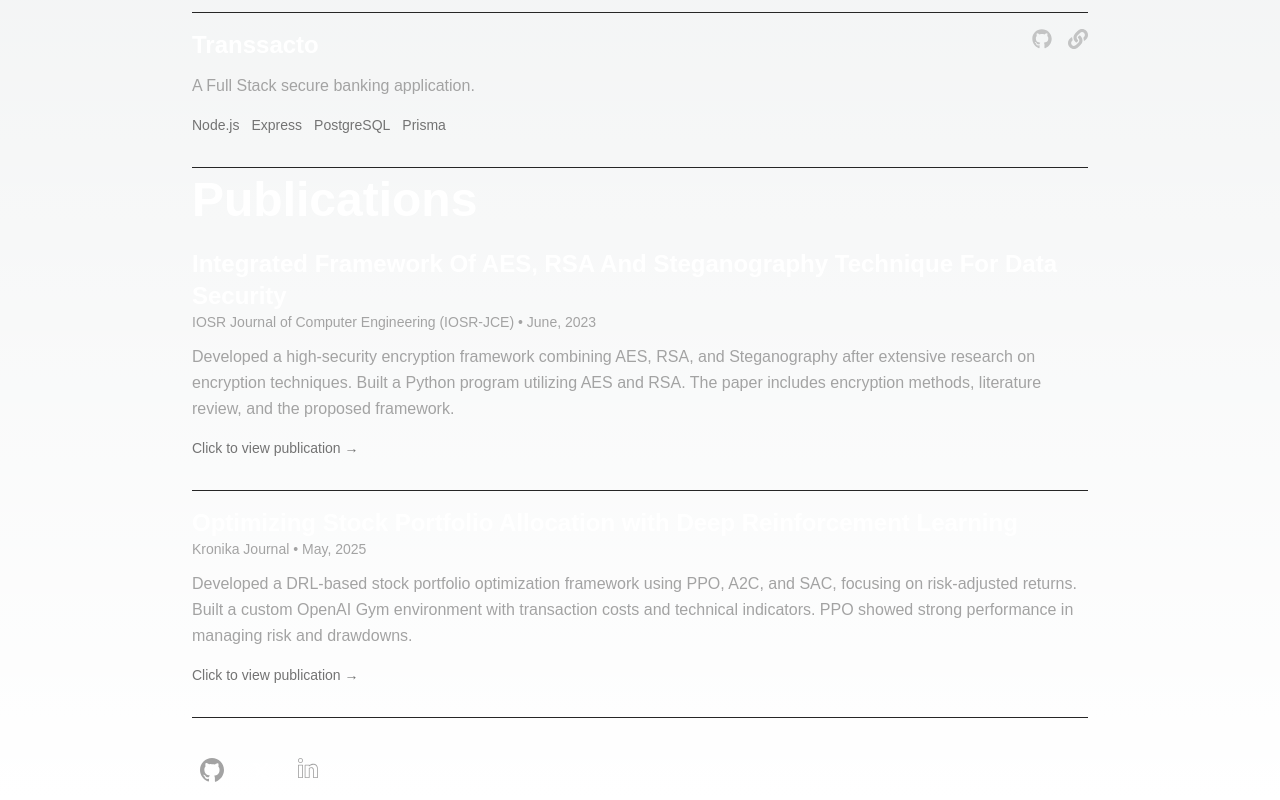
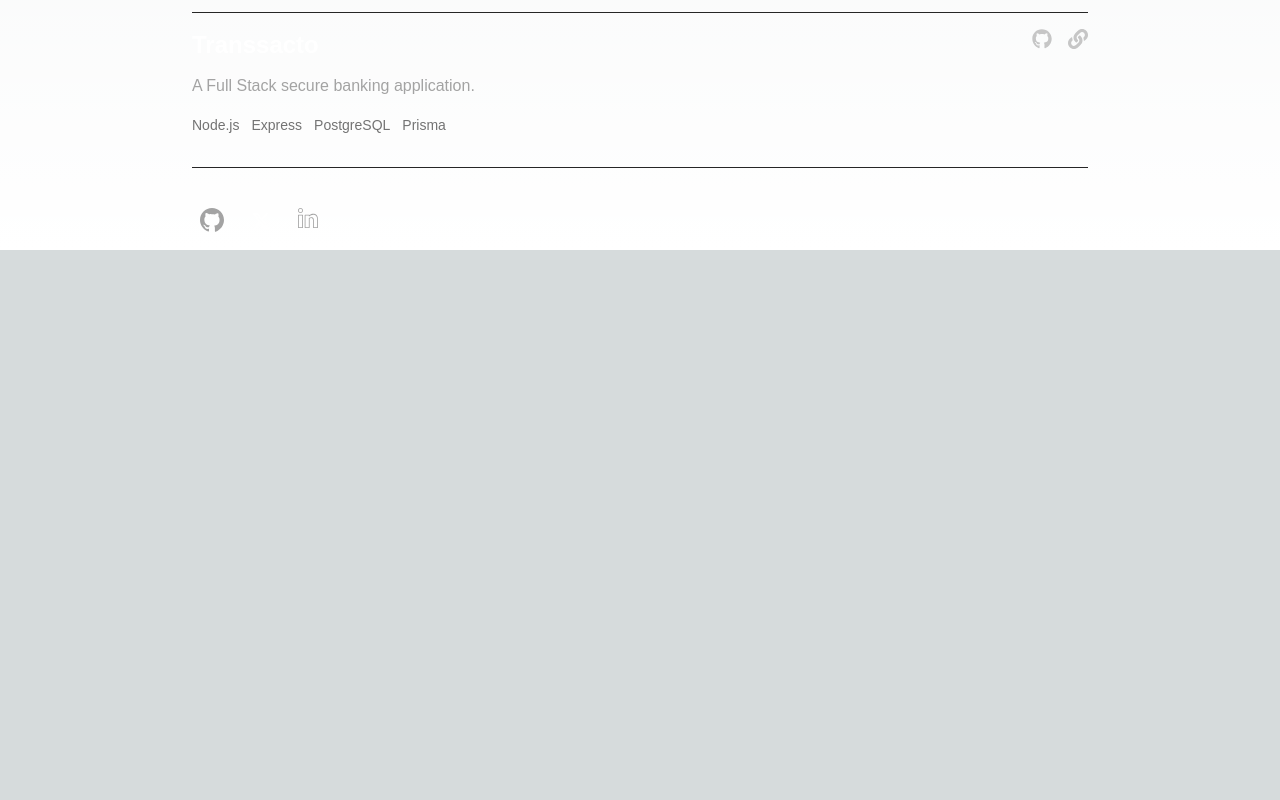
Before and after one commit to sincerelyyyash/portfolio, a Next.js app: page / in a window 1280 px wide. Shown: the part 2160-2960 px from the top of the page. After the commit the page ends 2410 px from the top, so only its background shows below. Built offline with nearby package versions, Linux system fonts and the light colour scheme; a web font is replaced by a local one.

Commit message:
Removed Publication section

```diff
--- a/app/page.tsx
+++ b/app/page.tsx
@@ -1,7 +1,7 @@
 import Footer from "@/components/Footer";
 import Hero from "@/components/Hero";
 import ProjectSection from "@/components/ProjectSection";
-import { PublicationSection } from "@/components/PublicationSection";
+// import { PublicationSection } from "@/components/PublicationSection";
 import Skills from "@/components/SkillSection";
 import WorkSection from "@/components/WorkSection";
 
@@ -13,7 +13,7 @@ export default function Home() {
         <WorkSection />
         <Skills />
         <ProjectSection />
-        <PublicationSection />
+{/*         <PublicationSection /> */}
       </div>
       <Footer />
     </div>
```
